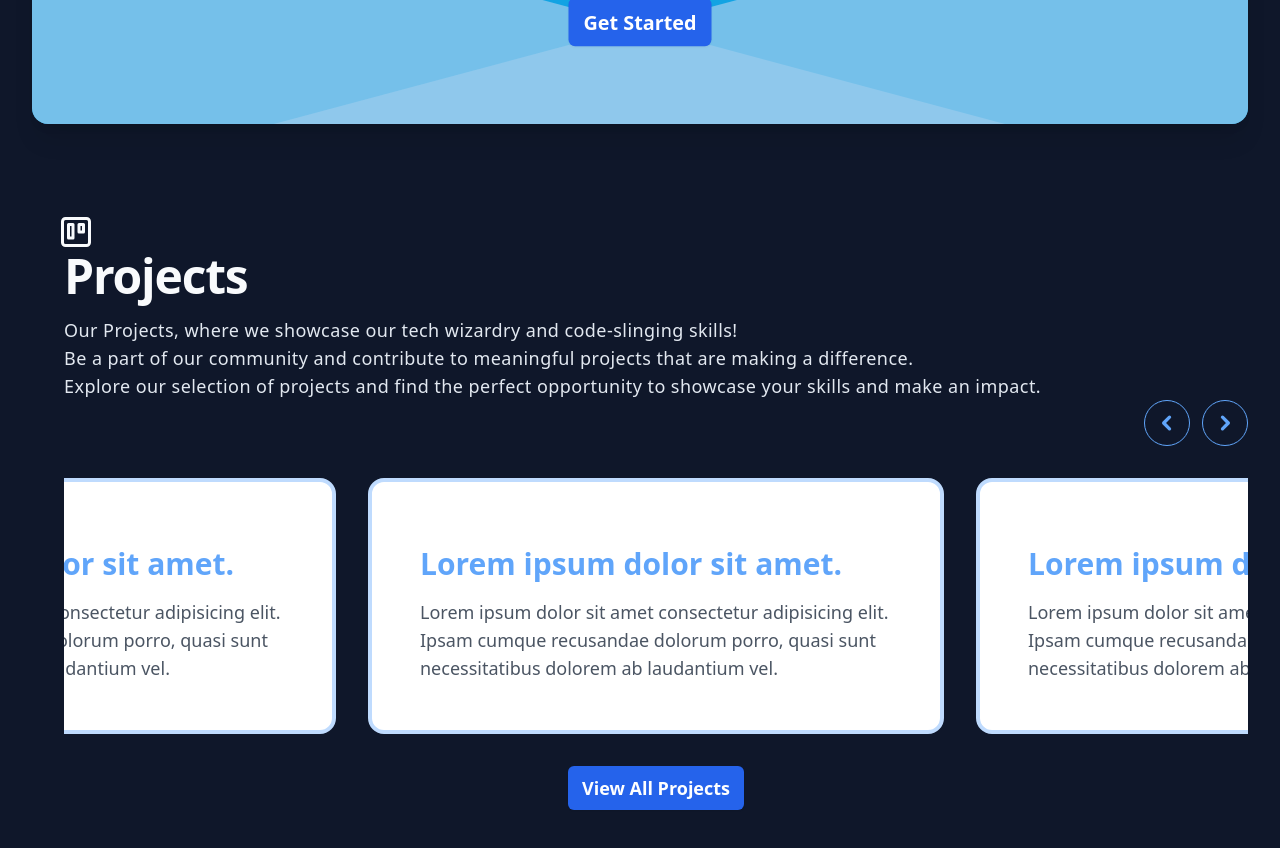
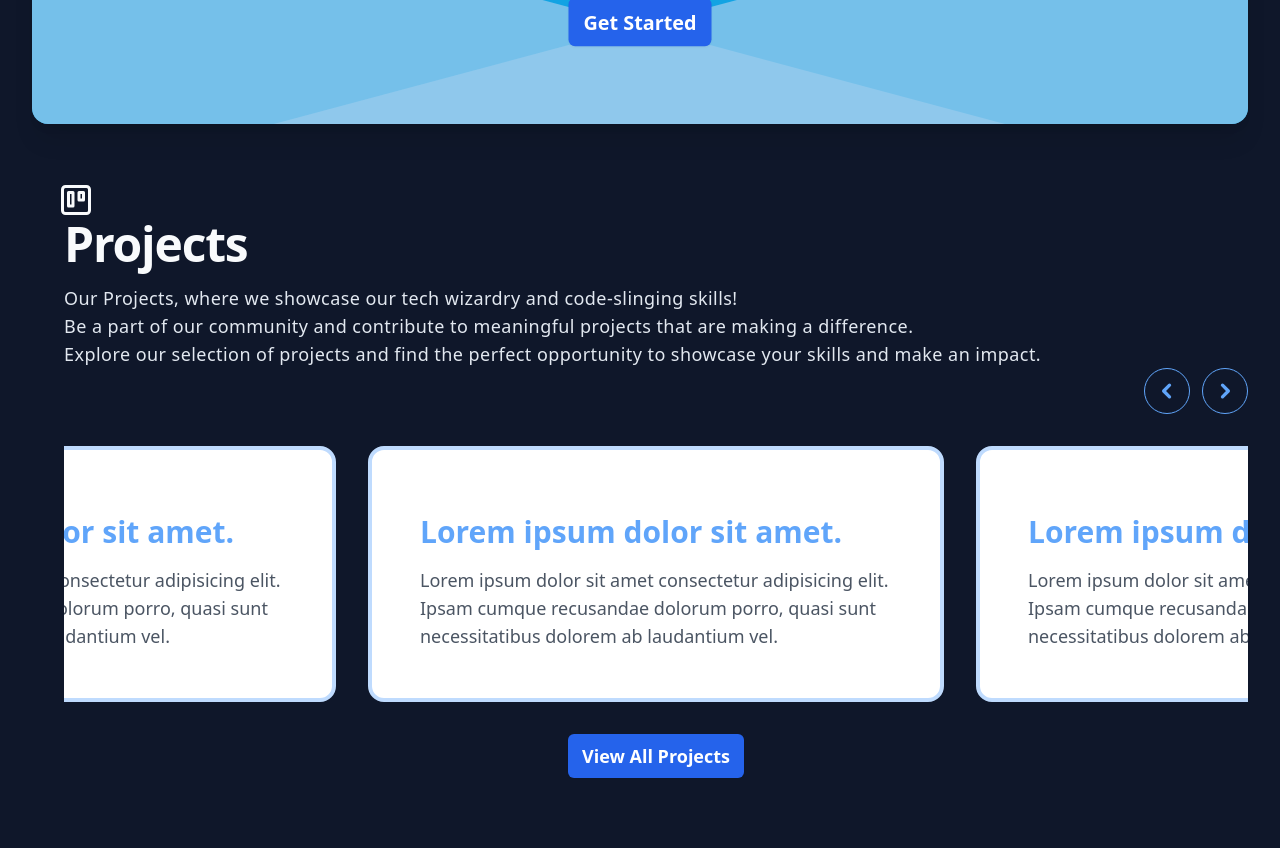
Before and after one commit to Py-Contributors/website, a Next.js app: page / in a window 1280 px wide. Shown: the part 460-1308 px from the top of the page. Built offline with nearby package versions, Linux system fonts and the light colour scheme.

Commit message:
added components, minor change

```diff
--- a/components/project-carousel.tsx
+++ b/components/project-carousel.tsx
@@ -9,7 +9,7 @@ const Projects: NextPage = () => {
   return (
     <Container>
       <section>
-        <div className="mx-auto max-w-[1340px] px-4 py-16 sm:px-6 sm:py-24 lg:mr-0 lg:pl-8 lg:pr-0">
+        <div className="mx-auto max-w-[1340px] px-4 py-16 sm:px-6 sm:py-16 lg:mr-0 lg:pl-8 lg:pr-0">
           <div className="max-w-7xl items-end justify-between sm:flex sm:pr-6 lg:pr-8">
             <h2 className="max-w-xl text-4xl font-bold tracking-tight sm:text-5xl">
               <Trello className='scale-150 mb-2' />
--- a/pages/index.tsx
+++ b/pages/index.tsx
@@ -1,4 +1,6 @@
+import { Footer } from '@/components/footer'
 import Hero from '@/components/hero'
+import Metrics from '@/components/metrics'
 import { Navbar } from '@/components/navbar'
 import Projects from '@/components/project-carousel'
 import type { NextPage } from 'next'
@@ -17,6 +19,8 @@ const Home: NextPage = () => {
       </div>
       <Hero />
       <Projects />
+      <Metrics />
+      <Footer />
     </>
   )
 }
```
